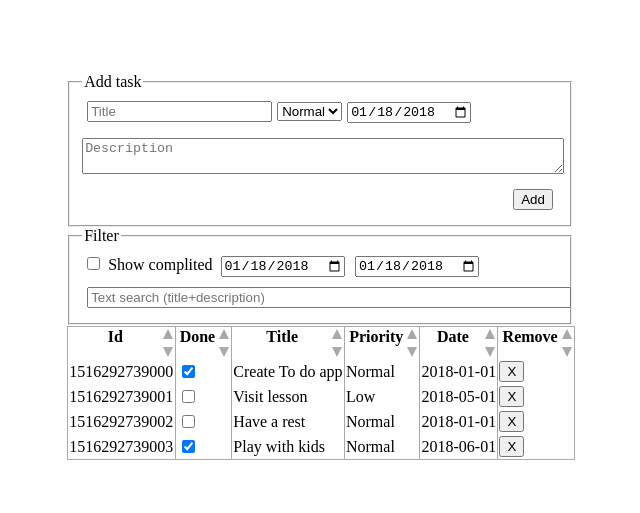
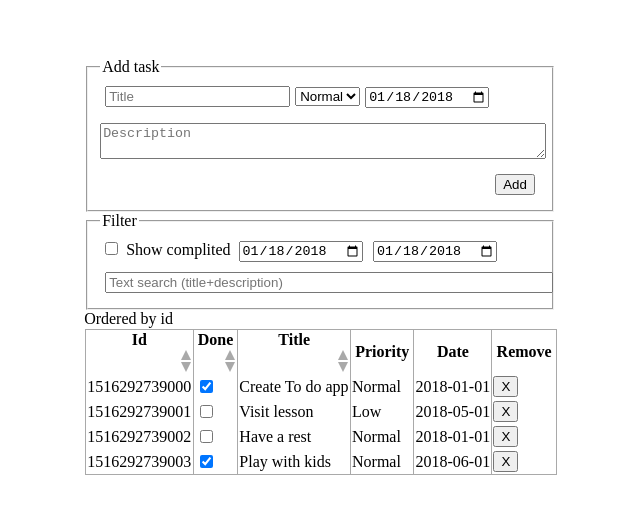
Before and after one commit to NatallyaSeverina/to-do-list, a React (Create React App) app: page / in a window 1280 px wide. Shown: the part 151-664 px from the top of the page, without its empty margins (338-978 px from the left). Built offline with nearby package versions, Linux system fonts and the light colour scheme.

Commit message:
Handle sorting

```diff
--- a/src/Components/TaskTable/HeaderColumnSort.js
+++ b/src/Components/TaskTable/HeaderColumnSort.js
@@ -4,17 +4,25 @@ import PropTypes from 'prop-types';
 
 
 class HeaderColumnSort extends Component {
+  drawSortButtons() {
+    return (
+      <div>
+        <div className="sortUp" onClick={() => this.props.setSort(true)}></div>
+        <div className="sortDown" onClick={() => this.props.setSort(false)}></div>
+      </div>
+    );
+  }
   render() {
     return (
       <th>
         <label>{this.props.columnName}</label>
-          <div className="sortUp"></div>
-          <div className="sortDown"></div>
+        {this.props.setSort && this.drawSortButtons()}
       </th>
     )
   }
 }
 HeaderColumnSort.propTypes = {
-  columnName: PropTypes.string
+  columnName: PropTypes.string,
+  setSort: PropTypes.func
 };
 export default HeaderColumnSort;
--- a/src/Components/TaskTable/RowHeadTable.js
+++ b/src/Components/TaskTable/RowHeadTable.js
@@ -6,11 +6,12 @@ import PropTypes from 'prop-types';
 
 class RowHeadTable extends Component {
   render() {
+    const orderBy = (name) => (order) => this.props.setOrder(`${order ? '' : '-'}${name}`);
     return (
       <tr>
-        <HeaderColumnSort columnName="Id" />
-        <HeaderColumnSort columnName="Done" />
-        <HeaderColumnSort columnName="Title" />
+        <HeaderColumnSort setSort={orderBy('id')} columnName="Id" />
+        <HeaderColumnSort setSort={orderBy('complited')} columnName="Done" />
+        <HeaderColumnSort setSort={orderBy('title')} columnName="Title" />
         <HeaderColumnSort columnName="Priority" />
         <HeaderColumnSort columnName="Date" />
         <HeaderColumnSort columnName="Remove" />
@@ -18,4 +19,8 @@ class RowHeadTable extends Component {
     )
   }
 }
+
+RowHeadTable.propTypes = {
+  setOrder: PropTypes.func
+}
 export default RowHeadTable;
--- a/src/Components/TaskTable/TaskTable.js
+++ b/src/Components/TaskTable/TaskTable.js
@@ -4,23 +4,33 @@ import TaskRow from './TaskRow.js';
 import RowHeadTable from './RowHeadTable.js';
 import PropTypes from 'prop-types';
 
-
+import sortBy from '../../utils/sortBy';
 
 class TaskTable extends Component {
+    state = {
+        tasks: [],
+        order: 'id'
+    }
     render() {
         const {
             tasks = [],
             updateTask,
             removeTask
         } = this.props;
+
+        let sortedTasks = sortBy(tasks, this.state.order);
         return (
-            <table className="taskTable">
-                <RowHeadTable />
-                <tbody>
-                    {tasks.map((task) =>
-                        <TaskRow key={task.id} task={task} removeTask={removeTask} updateTask={updateTask} />)}
-                </tbody>
-            </table>
+            <div>
+                Ordered by {this.state.order}
+                <table className="taskTable">
+                    <RowHeadTable setOrder={(order) => this.setState({ order })} />
+                    <tbody>
+                        {sortedTasks.map((task) =>
+                            <TaskRow key={task.id} task={task} removeTask={removeTask} updateTask={updateTask} />)}
+                    </tbody>
+                </table>
+            </div>
+
         )
 
     }
--- /dev/null
+++ b/src/utils/sortBy.js
@@ -0,0 +1,12 @@
+export default (list, order) => {
+  let propName = order.replace('-', '');
+
+  let ret = [...list].sort((a, b) => {
+    let aProp = a[propName];
+    let bProp = b[propName];
+
+    return aProp > bProp ? 1 : aProp === bProp ? 0 : -1;
+  });
+
+  return order[0] === '-' ? ret.reverse() : ret;
+};
```
Lines whose indentation alone changed are shown as unchanged.
